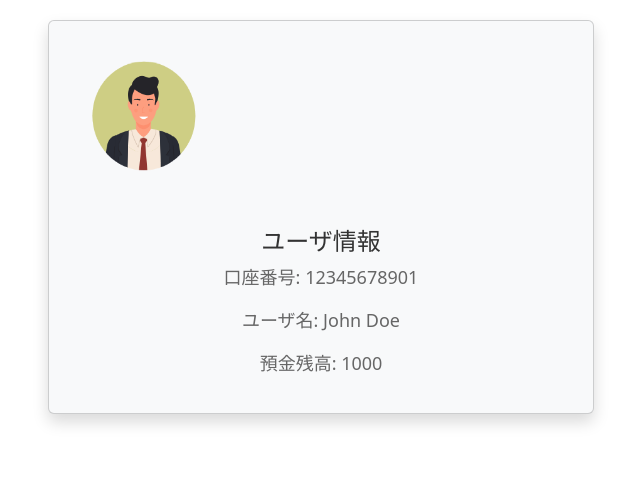
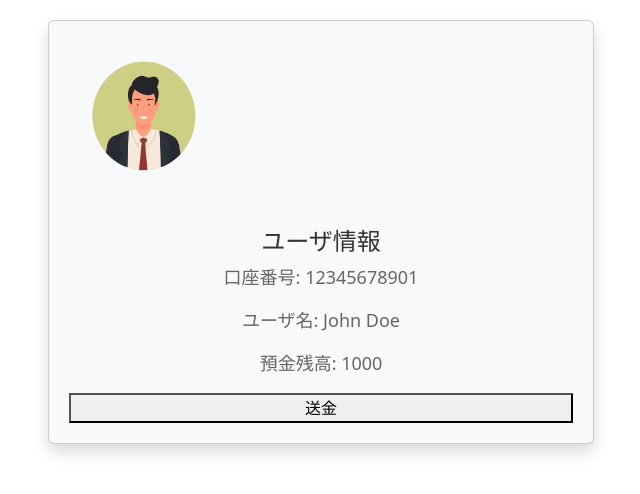
Before and after one commit to apaapapapapa/20230622, a React (Create React App) app: page / in a window 1280 px wide. Shown: the top 494 px of the page, without its empty margins (319-959 px from the left). Built offline with nearby package versions, Linux system fonts and the light colour scheme.

Commit message:
add: ページ遷移

```diff
--- a/package.json
+++ b/package.json
@@ -9,6 +9,7 @@
     "bootstrap": "^5.3.0",
     "react": "^18.2.0",
     "react-dom": "^18.2.0",
+    "react-router-dom": "^6.13.0",
     "react-scripts": "5.0.1",
     "web-vitals": "^2.1.4"
   },
--- a/src/App.js
+++ b/src/App.js
@@ -1,31 +1,13 @@
-import React from 'react';
-import 'bootstrap/dist/css/bootstrap.min.css'; // BootstrapのCSSをインポート
-import './App.css'; // カスタムCSSをインポート
-import icon from './images/human1.png';
+import React from "react";
+import "bootstrap/dist/css/bootstrap.min.css"; // BootstrapのCSSをインポート
+import "./App.css"; // カスタムCSSをインポート
+import Page1 from "./components/Page1";
+import Routers from "./Router";
 
 const App = () => {
-  const user = {
-    icon,
-    accountNumber: '12345678901',
-    username: 'John Doe',
-    balance: 1000
-  };
-
   return (
-    <div className="container">
-      <div className="row justify-content-center">
-        <div className="col-6">
-          <div className="card text-center shadow">
-            <img src={user.icon} alt="User Icon" className="card-img-top user-icon" />
-            <div className="card-body">
-              <h5 className="card-title">ユーザ情報</h5>
-              <p className="card-text">口座番号: {user.accountNumber}</p>
-              <p className="card-text">ユーザ名: {user.username}</p>
-              <p className="card-text">預金残高: {user.balance}</p>
-            </div>
-          </div>
-        </div>
-      </div>
+    <div className="App">
+      <Routers />
     </div>
   );
 };
--- /dev/null
+++ b/src/Router.js
@@ -0,0 +1,15 @@
+import { BrowserRouter, Routes, Route } from "react-router-dom";
+import Page1 from "./components/Page1";
+import Page2 from "./components/Page2";
+
+const Routers = () => {
+  return (
+    <BrowserRouter>
+      <Routes>
+        <Route path="/" element={<Page1 />} />
+        <Route path="/page2" element={<Page2 />} />
+      </Routes>
+    </BrowserRouter>
+  );
+};
+export default Routers;
--- /dev/null
+++ b/src/components/Page1.js
@@ -0,0 +1,39 @@
+import React from "react";
+import "bootstrap/dist/css/bootstrap.min.css"; // BootstrapのCSSをインポート
+import "../App.css"; // カスタムCSSをインポート
+import icon from "../images/human1.png";
+import { useNavigate } from "react-router-dom";
+
+function Page1() {
+  const user = {
+    icon,
+    accountNumber: "12345678901",
+    username: "John Doe",
+    balance: 1000,
+  };
+  const navigate = useNavigate();
+  return (
+    <div className="container">
+      <div className="row justify-content-center">
+        <div className="col-6">
+          <div className="card text-center shadow">
+            <img
+              src={user.icon}
+              alt="User Icon"
+              className="card-img-top user-icon"
+            />
+            <div className="card-body">
+              <h5 className="card-title">ユーザ情報</h5>
+              <p className="card-text">口座番号: {user.accountNumber}</p>
+              <p className="card-text">ユーザ名: {user.username}</p>
+              <p className="card-text">預金残高: {user.balance}</p>
+            </div>
+            <button onClick={() => navigate('/page2')}>送金</button>
+          </div>
+        </div>
+      </div>
+    </div>
+  );
+}
+
+export default Page1;
--- /dev/null
+++ b/src/components/Page2.js
@@ -0,0 +1,12 @@
+import React from "react";
+import "bootstrap/dist/css/bootstrap.min.css"; // BootstrapのCSSをインポート
+import "../App.css"; // カスタムCSSをインポート
+import { useNavigate } from "react-router-dom";
+
+
+function Page2() {
+  return (
+    <div>Page2</div>
+  );
+}
+export default Page2;
```
Also changed, not shown: 1 other file (tests, documents, lock files or other folders).
